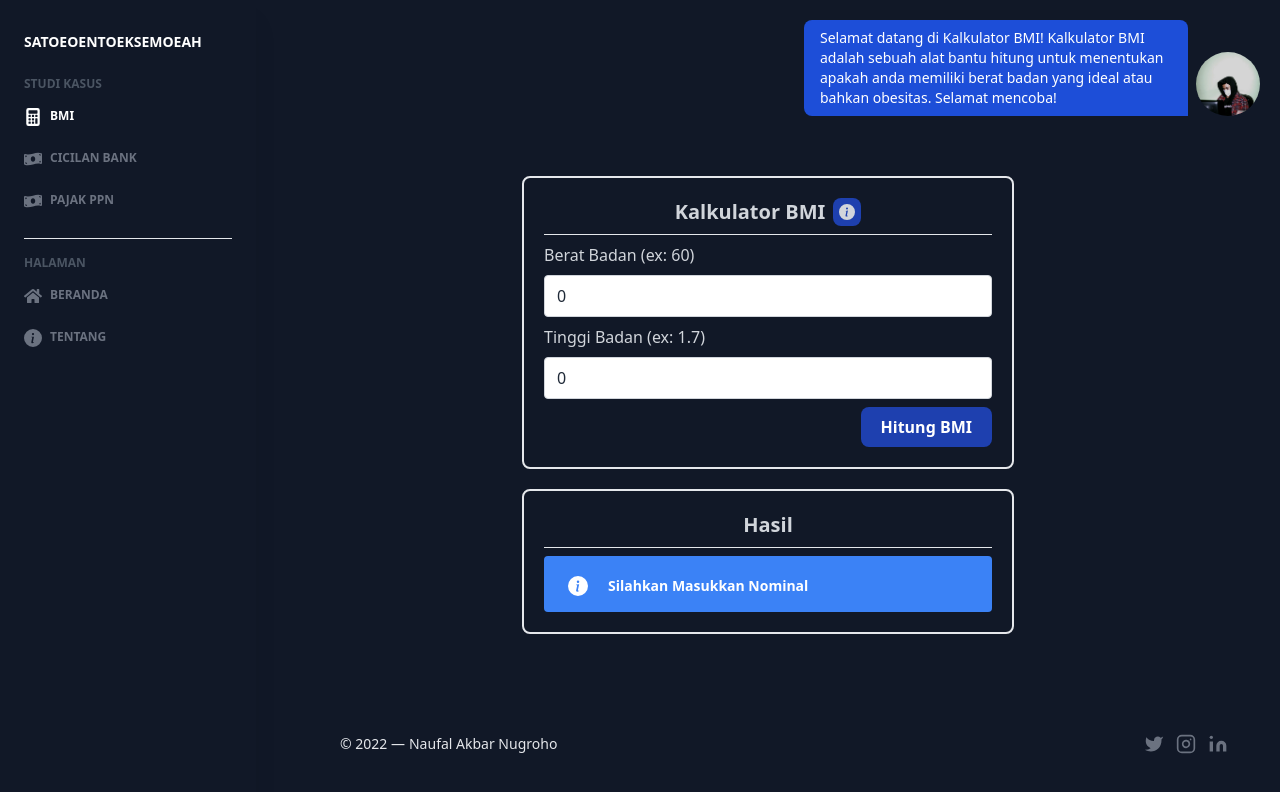
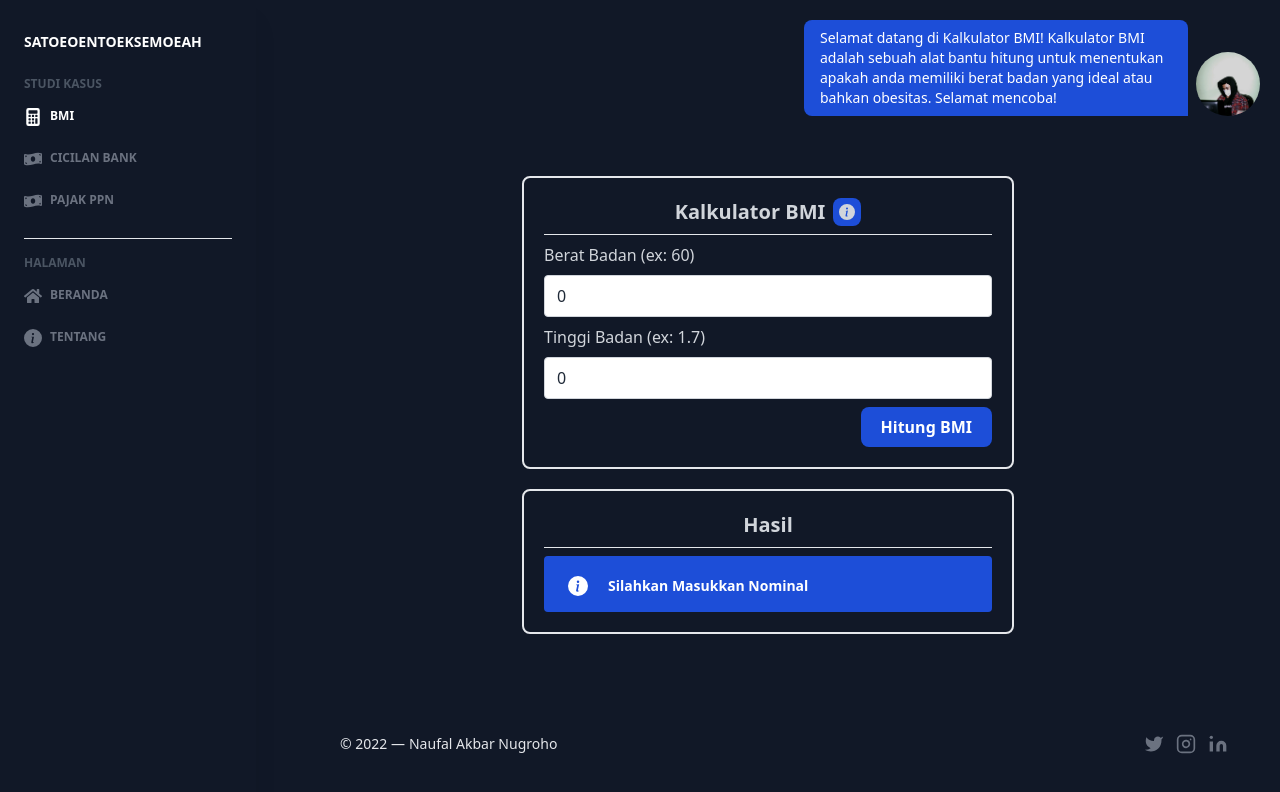
Before and after one commit to nuflakbrr/satoeoentoeksemoeah, a React (Vite) app: page /bmi in a window 1280 px wide. Shown: the top 792 px of the page. Built offline with nearby package versions, Linux system fonts and the light colour scheme.

Commit message:
change color few component

```diff
--- a/src/pages/BMI.jsx
+++ b/src/pages/BMI.jsx
@@ -47,7 +47,7 @@ export default function BMI() {
                             <div className='border-2 p-5 rounded-lg lg:w-2/4 md:w-1/2 w-full'>
                                 <div className='flex justify-center items-center border-b'>
                                     <h1 className='font-bold text-xl mb-2'>Kalkulator BMI</h1>
-                                    <button type='button' onClick={openModal} className='bg-blue-800 p-1.5 mb-2 rounded-lg ml-2'><BsInfoCircleFill /></button>
+                                    <button type='button' onClick={openModal} className='bg-blue-700 hover:bg-blue-800 transition duration-500 ease-in-out transform p-1.5 mb-2 rounded-lg ml-2'><BsInfoCircleFill /></button>
                                 </div>
                                 <form onSubmit={calculate}>
                                     <div className='mt-2 flex flex-col'>
@@ -59,7 +59,7 @@ export default function BMI() {
                                         <input type='text' onChange={(e) => setHeight(e.target.value)} id='height' value={height} className='w-full flex-1 bg-gray-white text-gray-800 placeholder-gray-400 border border-gray-300 focus:ring ring-blue-300 dark:ring-blue-500 rounded outline-none transition duration-100 px-3 py-2' />
                                     </div>
                                     <div className='mt-2 flex flex-col justify-end items-end'>
-                                        <button type='submit' className='flex items-center px-5 py-2 font-semibold text-white transition duration-500 ease-in-out transform bg-blue-800 rounded-lg hover:bg-blue-700 focus:shadow-outline focus:outline-none focus:ring-2 ring-offset-current ring-offset-2'>
+                                        <button type='submit' className='flex items-center px-5 py-2 font-semibold text-white transition duration-500 ease-in-out transform bg-blue-700 rounded-lg hover:bg-blue-800 focus:shadow-outline focus:outline-none focus:ring-2 ring-offset-current ring-offset-2'>
                                             Hitung BMI
                                         </button>
                                     </div>
@@ -75,7 +75,7 @@ export default function BMI() {
                                             : ((bmi >= 18.5) && (bmi <= 25)) ? <Alert color='bg-green-500' icons={<BsFillCheckCircleFill />} result='Berat Badan Normal' />
                                                 : ((bmi >= 25) && (bmi <= 30)) ? <Alert color='bg-yellow-500' icons={<AiFillAlert />} result='Kelebihan Berat Badan (Gemuk)' />
                                                     : bmi > 30 ? <Alert color='bg-red-500' icons={<AiFillAlert />} result='Obesitas' />
-                                                        : <Alert color='bg-blue-500' icons={<BsInfoCircleFill />} result='Silahkan masukkan nominal' />
+                                                        : <Alert color='bg-blue-700' icons={<BsInfoCircleFill />} result='Silahkan masukkan nominal' />
                                     }
                                 </div>
                             </div>
```
